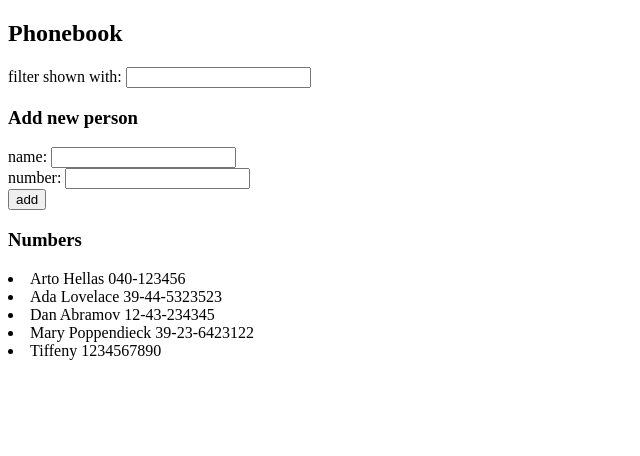
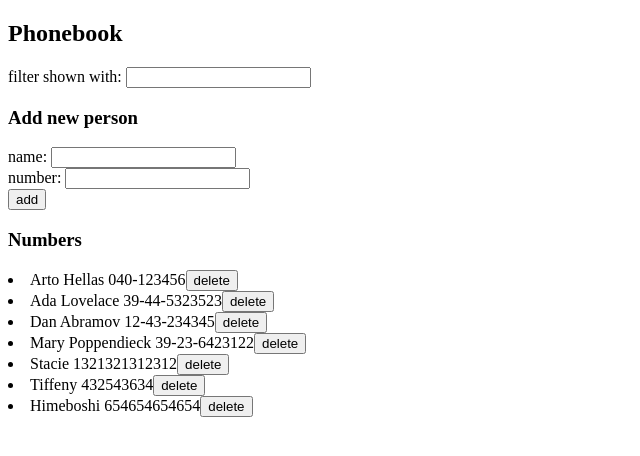
Before and after one commit to PeachBay/fullstackopen, a React (Create React App) app in the folder part2/phonebook/: page / in a window 1280 px wide. Shown: the top 456 px of the page, without its empty margins (0-640 px from the left). Built offline with nearby package versions, Linux system fonts and the light colour scheme; data requests are answered from the project's data file; the HTML template or start-up script is replaced by a standard one.

Commit message:
Add part2/exercise 2.17

```diff
--- a/part2/phonebook/db.json
+++ b/part2/phonebook/db.json
@@ -21,9 +21,19 @@
       "id": 4
     },
     {
+      "name": "Stacie",
+      "number": "1321321312312",
+      "id": 5
+    },
+    {
       "name": "Tiffeny",
-      "number": "1234567890",
-      "id": 5
+      "number": "432543634",
+      "id": 6
+    },
+    {
+      "name": "Himeboshi",
+      "number": "654654654654",
+      "id": 7
     }
   ]
 }
--- a/part2/phonebook/src/App.js
+++ b/part2/phonebook/src/App.js
@@ -36,15 +36,16 @@ const App = () => {
     if ( persons.some( person => person.name.toLowerCase() === newName.toLowerCase()) ) {
       window.alert(`${newName} is already added to phonebook`);
     } else {
-      // Add the input in the existing array of person
-      const newPersons = persons.concat(personObject)
-
       // Save the new input on server
       personService
         .create(personObject)
         .then(response => {
           console.log('create entry with personService OK')
           console.log(response)
+
+          // Add the input in the existing array of person
+          const newPersons = persons.concat(response)
+
           setPersons(newPersons)
           setFilteredPersons(newPersons)
           // Reset the input string
@@ -53,6 +54,20 @@ const App = () => {
           setFilteredPersonValue('')
         })
     }
+  }
+
+  const removePerson = (event, id) => {
+    event.preventDefault()
+    console.log(id)
+    personService
+    .remove(id)
+    .then( () => {
+      console.log('delete entry with personService OK')
+      let newList = persons.filter( (person) => person.id !== id )
+
+      setPersons(newList)
+      setFilteredPersons(newList)
+    })
   }
 
   // save user input to array
@@ -93,7 +108,9 @@ const App = () => {
 
       <h3>Numbers</h3>
 
-      <Persons dataPerson={filteredPersons} />
+      <Persons
+        dataPerson={filteredPersons}
+        handleRemove={removePerson} />
     </div>
   )
 }
--- a/part2/phonebook/src/components/Persons.js
+++ b/part2/phonebook/src/components/Persons.js
@@ -1,12 +1,13 @@
 import React from 'react'
 
-const Persons = ({dataPerson}) => {
+const Persons = ({dataPerson, handleRemove}) => {
   return (
     <div>
       {dataPerson.map(
         person =>
         <li key={person.name}>
           {person.name} {person.number}
+          <button onClick={(event) => {handleRemove(event, person.id)}}>delete</button>
         </li>
       )}
      </div>
--- a/part2/phonebook/src/services/persons.js
+++ b/part2/phonebook/src/services/persons.js
@@ -11,4 +11,9 @@ const create = newObject => {
   return request.then(response => response.data)
 }
 
-export default { getAll, create }
+const remove = id => {
+  const request = axios.delete(`${baseUrl}/${id}`)
+  return request.then(response => response.data)
+}
+
+export default { getAll, create, remove }
```
